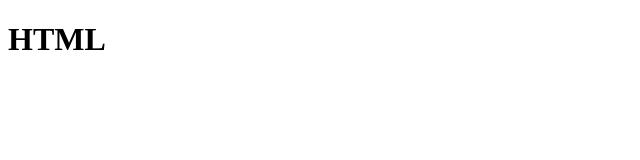
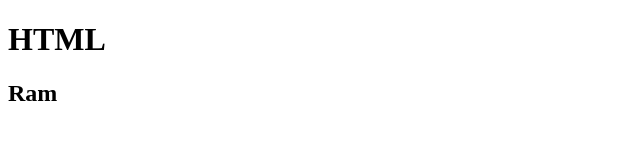
Before and after one commit to kanojiakhushi246-lab/MCA, a plain HTML site: page index.html in a window 1280 px wide. Shown: the full height of the page, 0-640 px from the left. Drawn offline with Linux system fonts and the light colour scheme.

Commit message:
ram added

```diff
--- a/index.html
+++ b/index.html
@@ -7,6 +7,7 @@
  </head>
  <body>
     <h1>HTML</h1>
+    <h2>Ram</h2>
 
  </body>
  </html>
```
